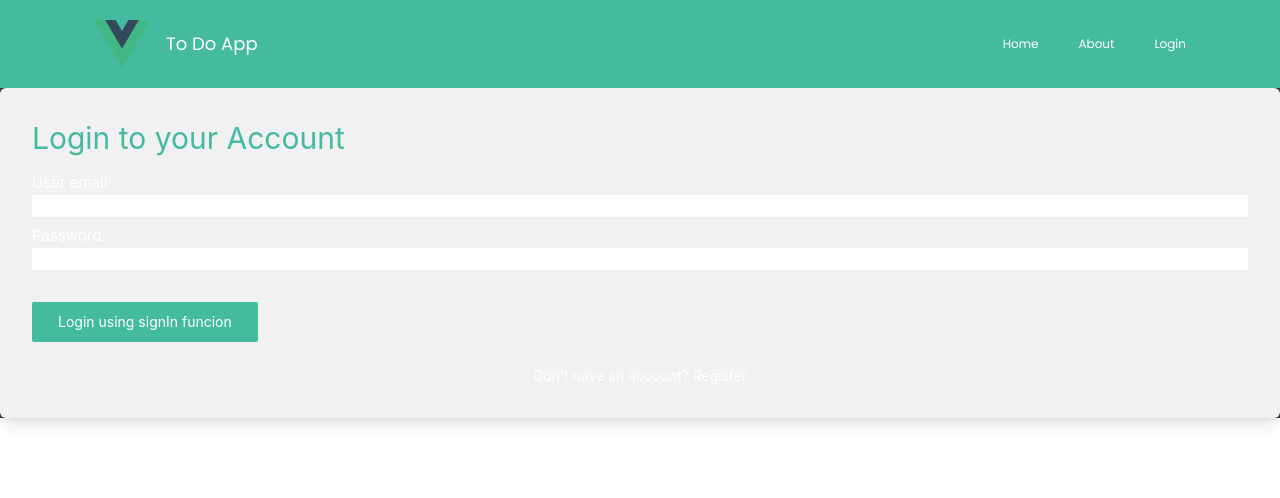
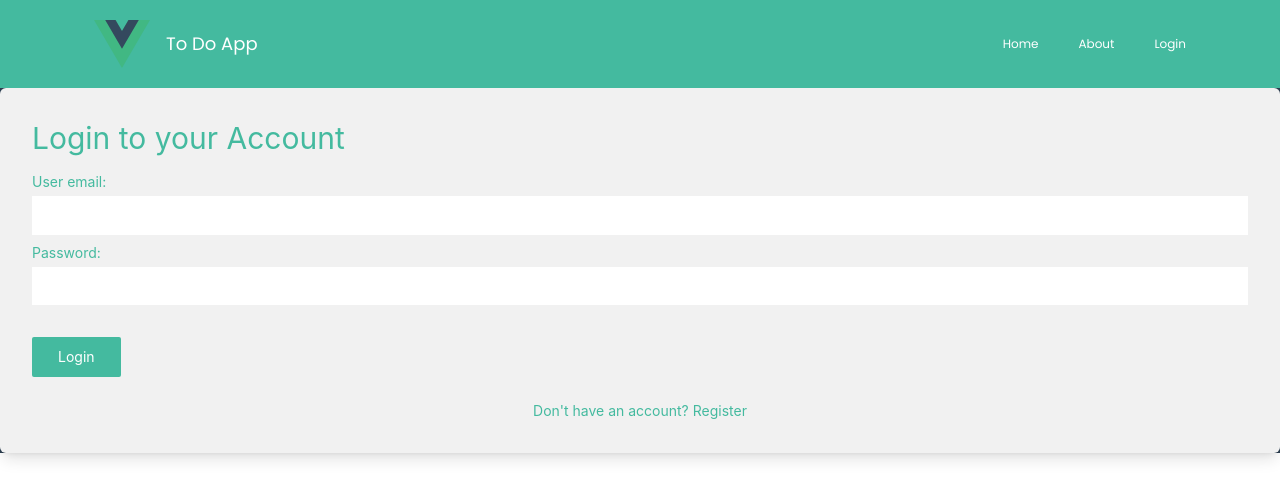
Before and after one commit to Odyseya/Project-Vue-App, a Vue app: page /signin in a window 1280 px wide. Shown: the top 498 px of the page. Built offline with nearby package versions, Linux system fonts and the light colour scheme; the HTML template or start-up script is replaced by a standard one.

Commit message:
add style of SignInView

```diff
--- a/src/views/SignInView.vue
+++ b/src/views/SignInView.vue
@@ -40,23 +40,37 @@ const signIn = async () => {
       <h1 class="text-3xl text-at-light-green mb-4">Login to your Account</h1>
 
       <div class="flex flex-col mb-2">
-        <label for="email">User email: </label>
-        <input type="text" id="email" v-model="email" />
+        <label for="email" class="mb-1 text-sm text-at-light-green">User email: </label>
+        <input
+          type="text"
+          required
+          id="email"
+          v-model="email"
+          class="p-2 text-gray-500 focus:outline-none"
+        />
       </div>
 
       <div class="flex flex-col mb-2">
-        <label for="password">Password:</label>
-        <input type="password" id="password" v-model="password" />
+        <label for="password" class="mb-1 text-sm text-at-light-green">Password:</label>
+        <input
+          type="password"
+          required
+          id="password"
+          v-model="password"
+          class="p-2 text-gray-500 focus:outline-none"
+        />
       </div>
 
       <button
         type="submit"
-        class="mt-6 py-2 px-6 rounded-sm self-start text-sm text-white bg-at-light-green duration-200 border-solid border-2 border-transparent hover:border-white hover:bg-white hover:text-at-light-green"
+        class="mt-6 py-2 px-6 rounded-sm self-start text-sm text-white bg-at-light-green duration-200 border-solid border-2 border-transparent hover:border-at-light-green hover:bg-white hover:text-at-light-green"
       >
-        Login using signIn funcion
+        Login
       </button>
       <p class="text-sm mt-6 text-center">
-        <RouterLink to="/register"> Don't have an account? Register </RouterLink>
+        <RouterLink class="text-sm mt-6 text-center text-at-light-green" to="/register">
+          Don't have an account? <span class="text-at-light-green">Register</span>
+        </RouterLink>
       </p>
     </form>
 
```
